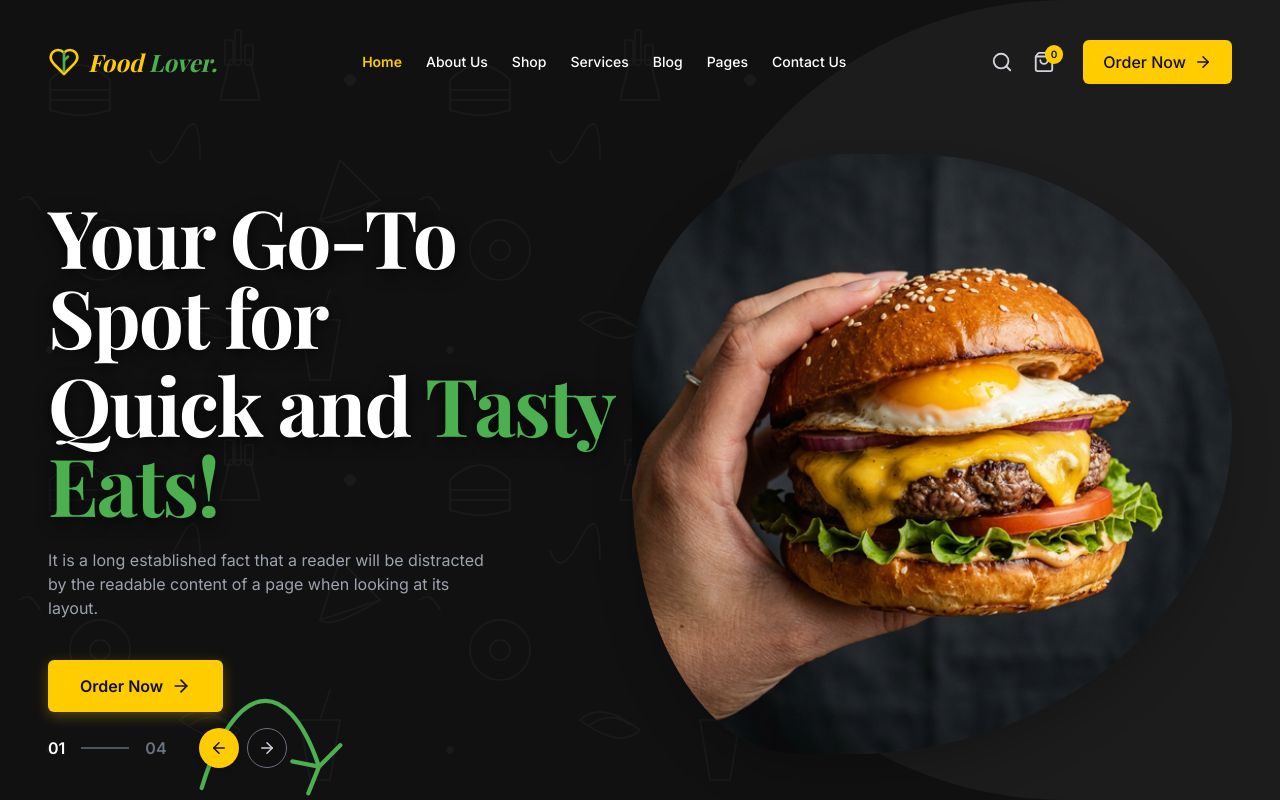
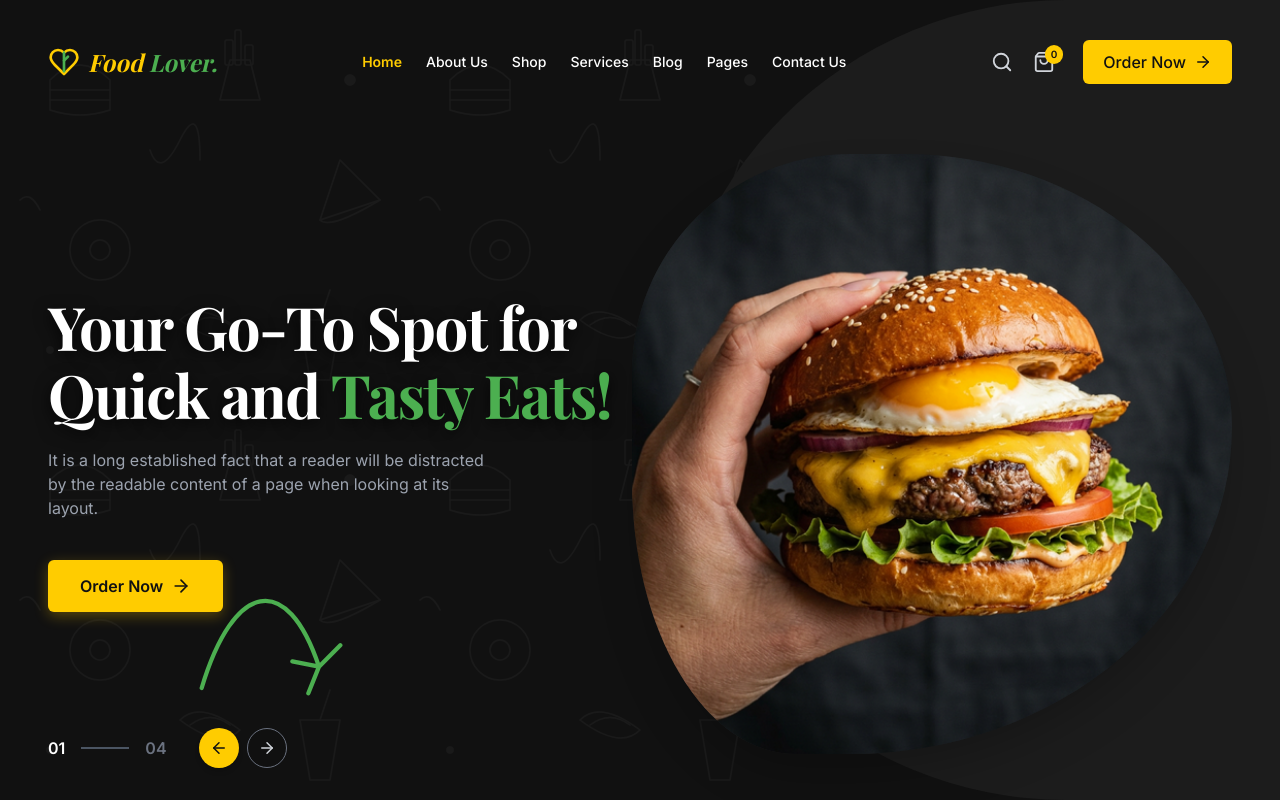
Before and after one commit to VincentMugondora/restuarant-template, a React (Vite) app: page / in a window 1280 px wide. Built offline with nearby package versions, Linux system fonts and the light colour scheme; a web font is replaced by a local one.

Commit message:
feat: introduce Hero component for restaurant landing page with animated content, navigation, and product image.

```diff
--- a/src/components/Hero.jsx
+++ b/src/components/Hero.jsx
@@ -18,7 +18,7 @@ export default function Hero() {
           transition={{ duration: 0.8 }}
           className="flex flex-col gap-6 pt-10 pb-16 lg:py-0 text-center lg:text-left items-center lg:items-start"
         >
-          <h1 className="text-5xl md:text-7xl lg:text-[80px] leading-[1.1] font-serif font-bold tracking-tight [text-shadow:0_4px_16px_rgba(0,0,0,0.8)]">
+          <h1 className="text-4xl md:text-5xl lg:text-6xl leading-[1.1] font-serif font-bold tracking-tight [text-shadow:0_4px_16px_rgba(0,0,0,0.8)]">
             Your Go-To Spot for <br className="hidden md:block" />
             <span className="mt-2 block">
               Quick and <span className="text-brand-green">Tasty Eats!</span>
```
